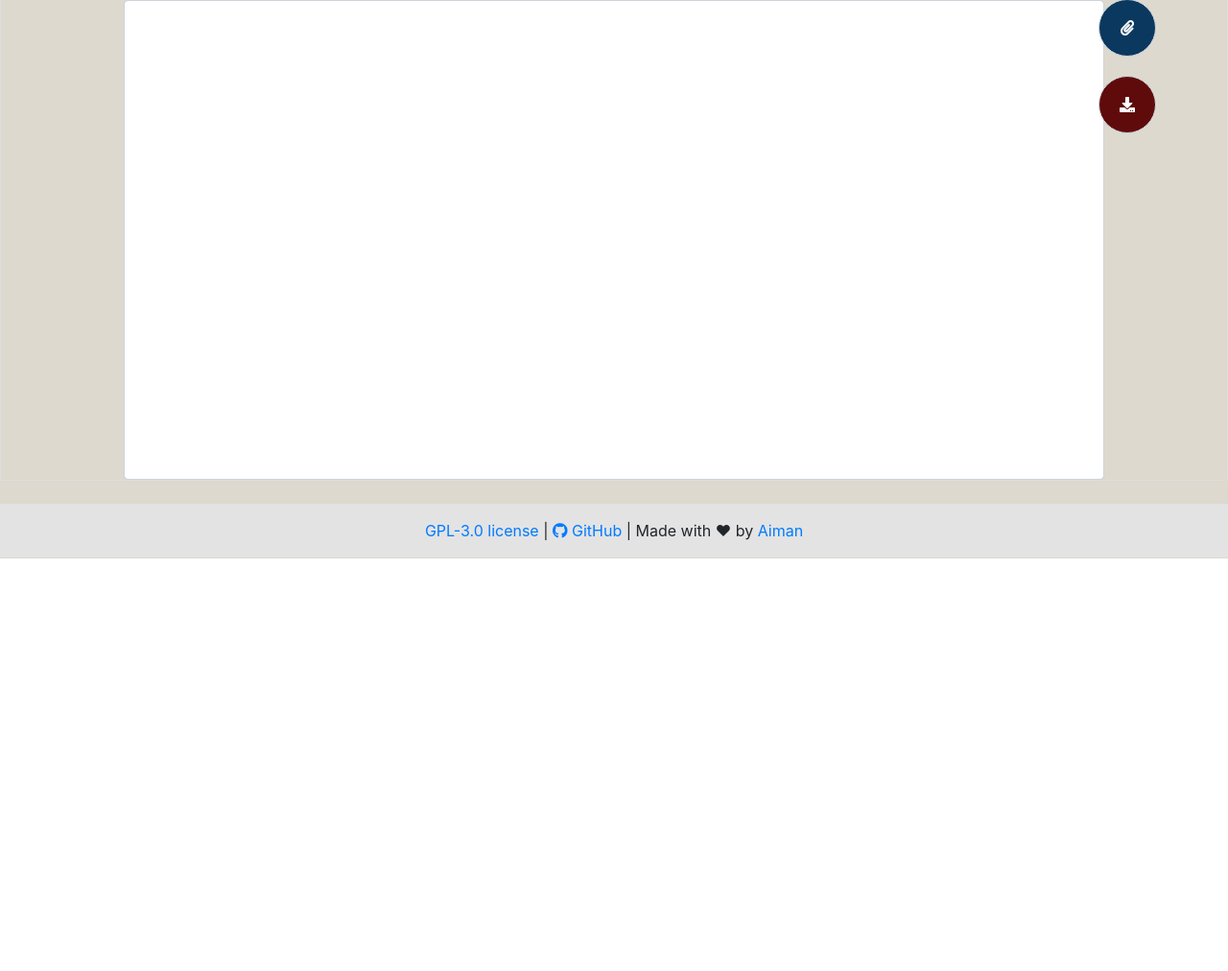
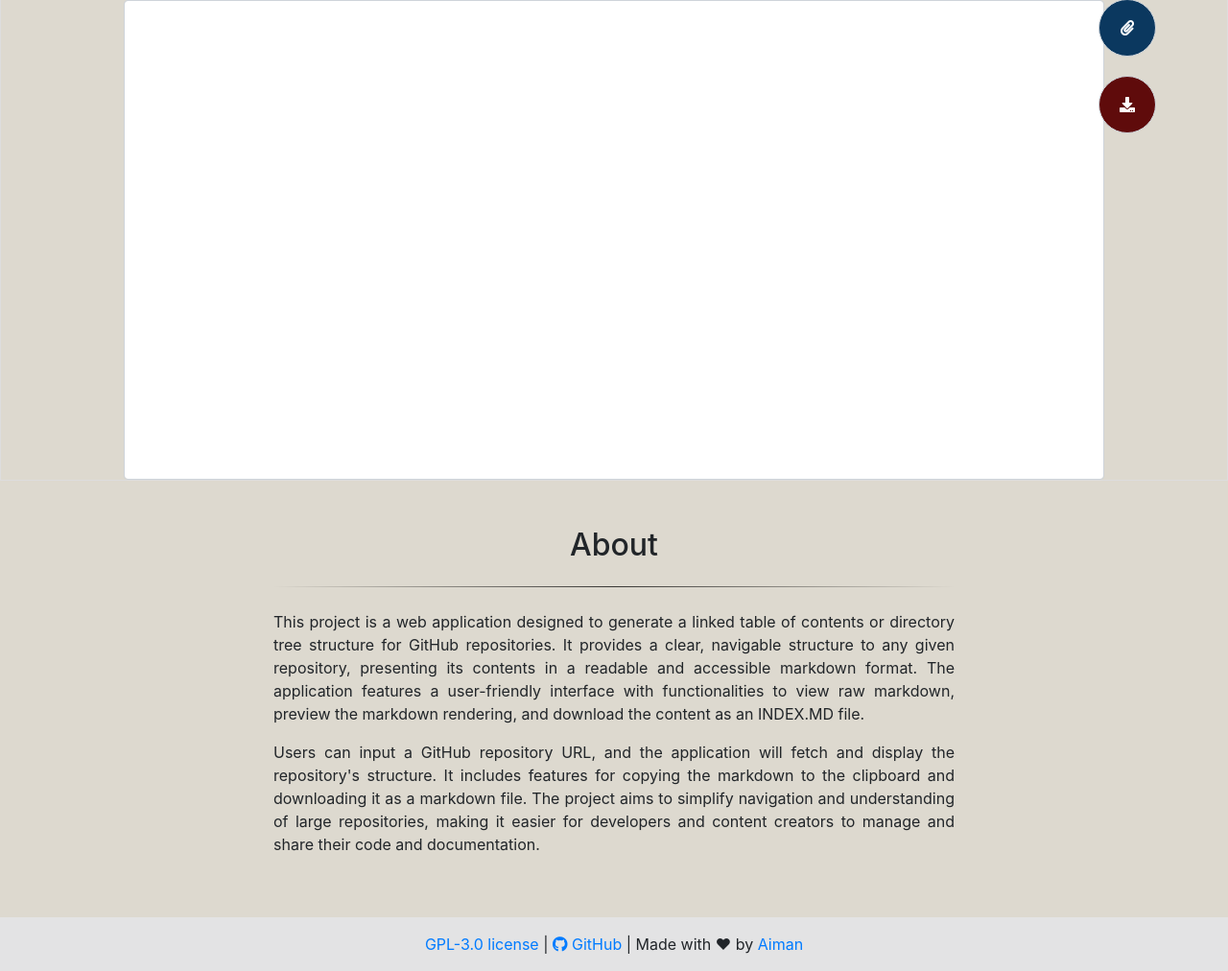
Before and after one commit to aimanfatima/indexgen, a Flask app: page / in a window 1280 px wide. Shown: the part 218-1230 px from the top of the page at 96% size. Before the commit the page ends 800 px from the top, so only its background shows below. Run offline with Flask 3, Linux system fonts and the light colour scheme; some libraries are stand-ins or nearby versions.

Commit message:
Add about section

```diff
--- a/app/templates/index.html
+++ b/app/templates/index.html
@@ -151,6 +151,12 @@
 			.navbar {
 				height: 40px;
 			}
+
+			hr {
+				border: 0;
+				height: 1px;
+				background-image: linear-gradient(to right, rgba(0, 0, 0, 0), rgba(0, 0, 0, 0.75), rgba(0, 0, 0, 0));
+			}
 		</style>
 	</head>
 	<body>
@@ -162,7 +168,7 @@
 			<div class="collapse navbar-collapse justify-content-end" id="navbarNav">
 				<ul class="navbar-nav">
 					<li class="nav-item active">
-						<a class="nav-link" href="#">About</a>
+						<a class="nav-link" href="#about">About</a>
 					</li>
 					<li class="nav-item">
 						<a class="nav-link" href="#">FAQ</a>
@@ -287,6 +293,23 @@
 				<i class="fa fa-download"></i>
 			</button>
 		</div>
+		<section id="about" class="container">
+			<div class="container my-5">
+				<div class="row">
+					<div class="col-lg-8 mx-auto">
+						<h2 class="text-center">About</h2>
+						<hr class="my-4">
+						<p class="text-justify">
+							This project is a web application designed to generate a linked table of contents or directory tree structure for GitHub repositories. It provides a clear, navigable structure to any given repository, presenting its contents in a readable and accessible markdown format. The application features a user-friendly interface with functionalities to view raw markdown, preview the markdown rendering, and download the content as an INDEX.MD file.
+						</p>
+						<p class="text-justify">
+							Users can input a GitHub repository URL, and the application will fetch and display the repository's structure. It includes features for copying the markdown to the clipboard and downloading it as a markdown file. The project aims to simplify navigation and understanding of large repositories, making it easier for developers and content creators to manage and share their code and documentation.
+						</p>
+					</div>
+				</div>
+			</div>
+
+		</section>
 
 		<script src="https://code.jquery.com/jquery-3.5.1.slim.min.js"></script>
 		<script src="https://cdn.jsdelivr.net/npm/@popperjs/core@2.7.0/dist/umd/popper.min.js"></script>
```
